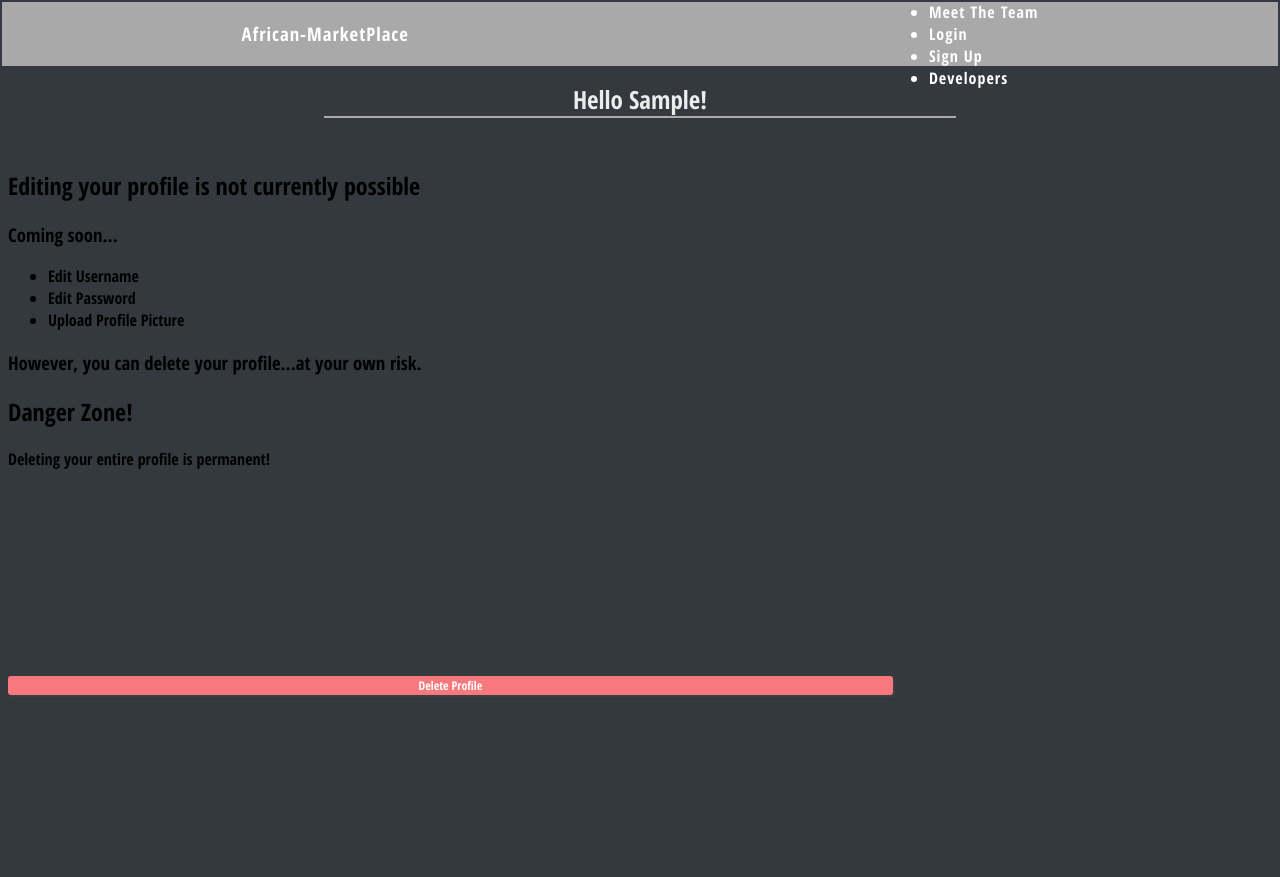
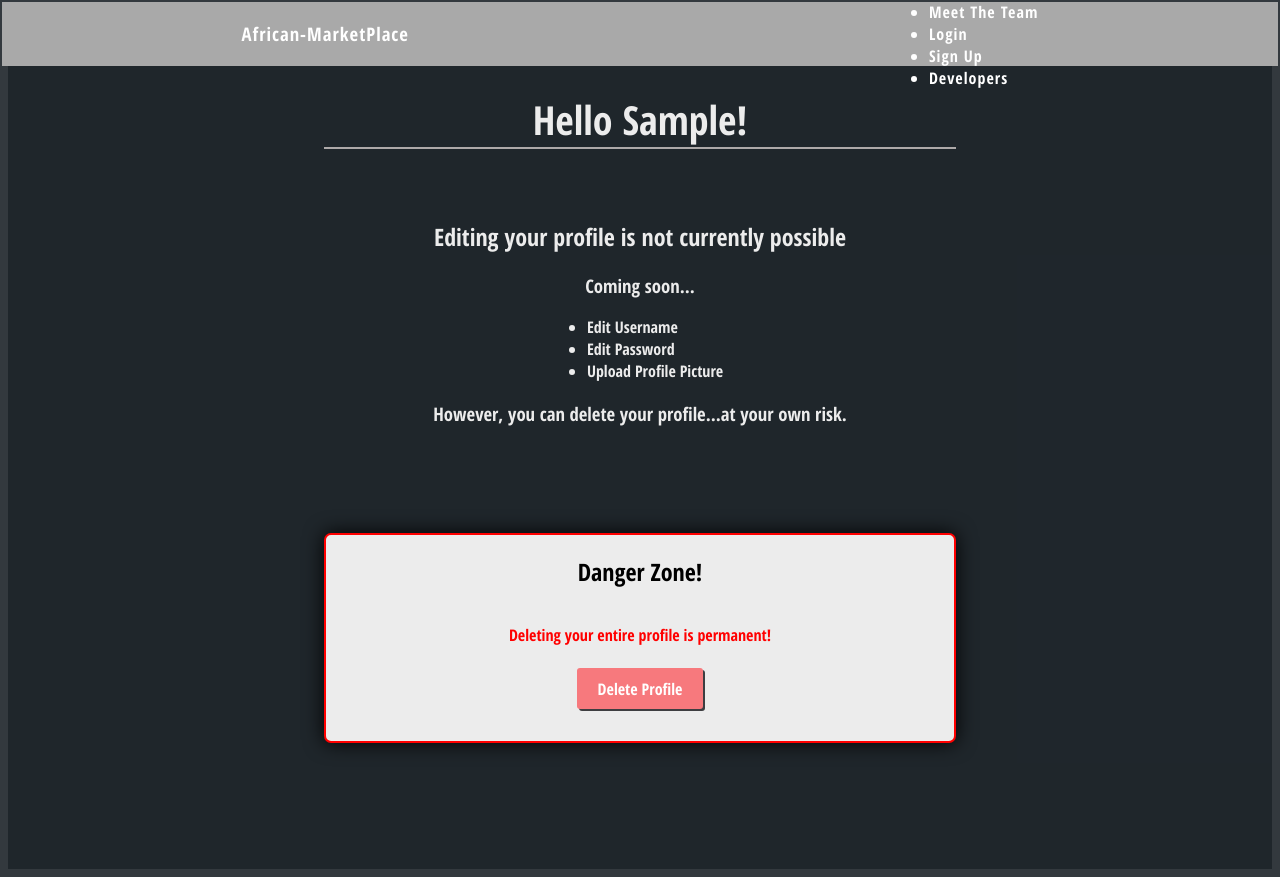
Before and after one commit to African-Marketplace-Sauti-Africa/frontEnd, a React (Create React App) app in the folder front-end/: page /profile in a window 1280 px wide. Before the commit the page ends 800 px from the top, so only its background shows below. Built offline with nearby package versions, Linux system fonts and the light colour scheme; no server answers; sample sign-in values are in the browser's storage.

Commit message:
UserProfile.modules.css was not responding to any changes. Renamed back to UserProfile.css. Upadted styling.

```diff
--- a/front-end/src/components/UserProfile.js
+++ b/front-end/src/components/UserProfile.js
@@ -2,17 +2,20 @@ import React, { useState, useEffect, useContext } from 'react'
 import { useHistory } from 'react-router-dom'
 import { userById, deleteUser } from '../services/users'
 import { LoginContext } from '../App'
-import '../styles/UserProfile.module.css'
+import '../styles/UserProfile.css'
 
 /* --------- This page has fictional editing --------- */
 /* .put endpoint does not exist as of 11/17/2020 */
 
 const UserProfile = () => {
   const [userInfo, setUserInfo] = useState()
-  const [editing, setEditing] = useState(false)
+ // const [editing, setEditing] = useState(false)
   const { push } = useHistory()
   const loginInfo = useContext(LoginContext)
+  console.log('loginInfo',loginInfo);
+  console.log('userInfo',userInfo);
   const name = loginInfo.username.charAt(0).toUpperCase() + loginInfo.username.slice(1)
+  //const name = userInfo.username.charAt(0).toUpperCase() + userInfo.username.slice(1)
   const id = loginInfo.subject
 
 
--- a/front-end/src/styles/UserProfile.module.css
+++ b/front-end/src/styles/UserProfile.css
@@ -1,8 +1,5 @@
-body {
+.userProfile {
   background: rgba(29, 36, 42, 0.9);
-}
-
-.userProfile {
   display: flex;
   flex-direction: column;
   align-items: center;
@@ -11,20 +8,24 @@ body {
 .userName {
   margin-left: 0;
   text-align: center;
+  font-size: 2.5rem;
 }
 
 .editInfo {
-  color: white;
+  color: rgb(236, 236, 236);
   margin-bottom: 0%;
   text-align: center;
 }
 
 .editingSoon {
-  color: white;
+  color: rgb(236, 236, 236);
+  max-width: 45%;
+  margin: auto;
+  text-align: left;
 }
 
 .danger {
-  margin-top: 10%;
+  margin: 7% 0 10%;
   border: 2px solid red;
   padding-bottom: 2.5%;
   width: 50%;
@@ -32,7 +33,7 @@ body {
   flex-direction: column;
   align-items: center;
   box-shadow: 0px 0px 20px 0px black;
-  background-color: white;
+  background-color: rgb(236, 236, 236);
   border-radius: 7px;
 }
 
```
